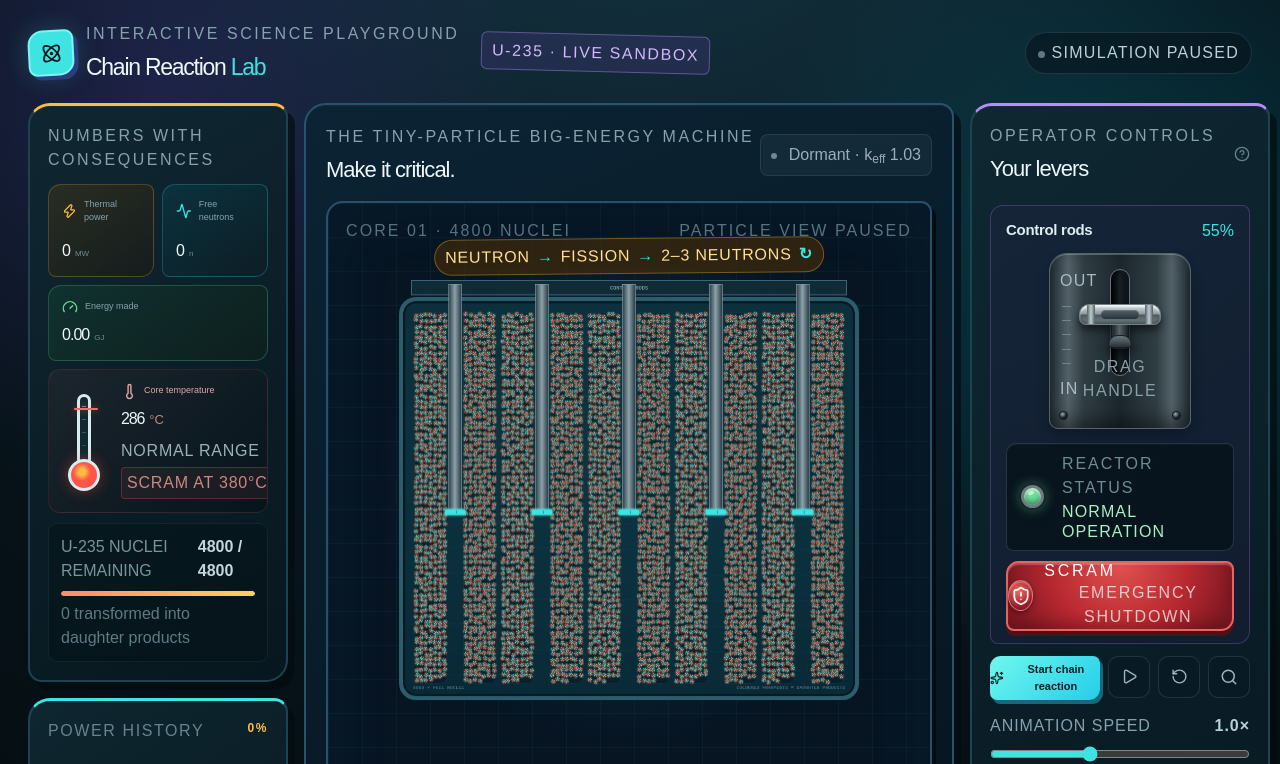
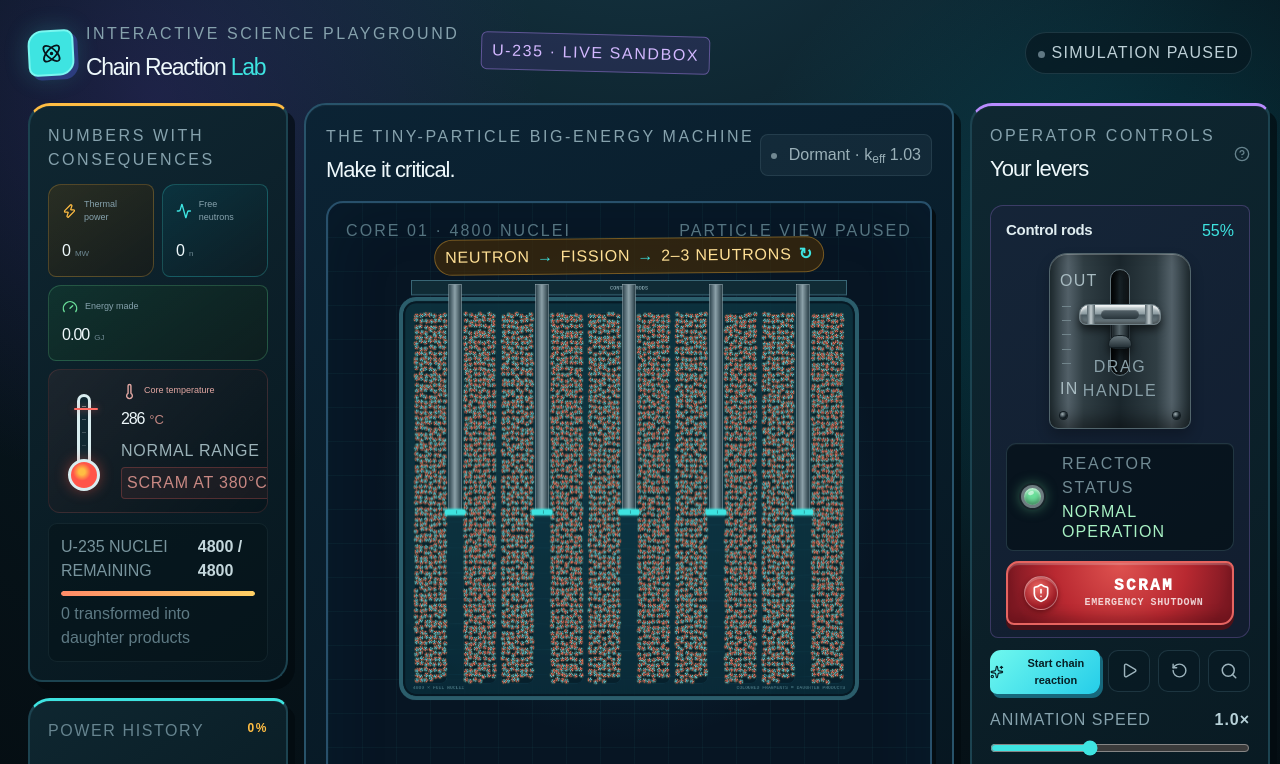
Before and after one commit to awm11/nuclear-reactor, a React (Vite) app: page / in a window 1280 px wide. Shown: the top 764 px of the page. Built offline with nearby package versions, Linux system fonts and the light colour scheme.

Commit message:
Stabilize SCRAM button layout

```diff
--- a/app/globals.css
+++ b/app/globals.css
@@ -160,13 +160,13 @@ button:hover { transform: translateY(-1px); }
 .safety-status.danger { border-color: rgba(255,107,99,.34); background: rgba(76,13,18,.34); }
 .safety-status.danger .safety-lamp { background: #ff5148; box-shadow: 0 0 0 2px #2c1718, inset 0 2px 3px rgba(255,255,255,.66), inset 0 -3px 5px rgba(80,0,6,.46), 0 0 17px rgba(255,81,72,.72); }
 .safety-status.danger .safety-status-copy strong { color: #ff9992; }
-.scram-button { position: relative; width: 100%; min-height: 56px; margin-top: 10px; display: flex; align-items: center; justify-content: center; gap: 11px; color: #fff; border: 2px solid #e76460; border-radius: 13px 8px 13px 8px; background: radial-gradient(circle at 50% 0, #df5350, #b92931 52%, #811923 88%); box-shadow: 0 5px 0 #4d1118, inset 0 2px 1px rgba(255,255,255,.22), inset 0 -7px 12px rgba(50,0,6,.25); text-transform: uppercase; }
+.scram-button { position: relative; width: 100%; height: 64px; min-height: 64px; margin-top: 10px; padding: 7px 14px; display: grid; grid-template-columns: 38px minmax(0, 1fr); align-items: center; gap: 10px; color: #fff; border: 2px solid #e76460; border-radius: 13px 8px 13px 8px; background: radial-gradient(circle at 50% 0, #df5350, #b92931 52%, #811923 88%); box-shadow: 0 5px 0 #4d1118, inset 0 2px 1px rgba(255,255,255,.22), inset 0 -7px 12px rgba(50,0,6,.25); text-transform: uppercase; overflow: hidden; }
 .scram-button:hover { border-color: #ffaaa4; background: radial-gradient(circle at 50% 0, #ef6964, #cd3036 52%, #901c26 88%); box-shadow: 0 6px 0 #4d1118, inset 0 2px 1px rgba(255,255,255,.3), inset 0 -7px 12px rgba(50,0,6,.22), 0 0 18px rgba(255,62,54,.18); }
 .scram-button:active { transform: translateY(4px); box-shadow: 0 1px 0 #4d1118, inset 0 2px 1px rgba(255,255,255,.2), inset 0 -7px 12px rgba(50,0,6,.3); }
-.scram-cap { width: 31px; height: 31px; display: grid; place-items: center; border: 1px solid rgba(255,255,255,.38); border-radius: 50%; background: radial-gradient(circle at 42% 35%, #f16b65, #9f1d27 65%, #651019); box-shadow: inset 0 2px rgba(255,255,255,.2), 0 2px 5px rgba(45,0,4,.45); }
-.scram-copy { display: flex; flex-direction: column; align-items: flex-start; gap: 2px; }
-.scram-copy strong { font: 950 17px var(--font-geist-mono), monospace; letter-spacing: .17em; line-height: 1; }
-.scram-copy small { font: 750 6px var(--font-geist-mono), monospace; letter-spacing: .11em; opacity: .72; }
+.scram-cap { width: 34px; height: 34px; display: grid; place-items: center; justify-self: center; border: 1px solid rgba(255,255,255,.38); border-radius: 50%; background: radial-gradient(circle at 42% 35%, #f16b65, #9f1d27 65%, #651019); box-shadow: inset 0 2px rgba(255,255,255,.2), 0 2px 5px rgba(45,0,4,.45); }
+.scram-copy { min-width: 0; width: 100%; display: flex; flex-direction: column; align-items: center; justify-content: center; gap: 4px; text-align: center; }
+.scram-copy strong { font-family: var(--font-geist-mono, monospace); font-size: 16px; font-weight: 950; letter-spacing: .15em; line-height: 1; white-space: nowrap; }
+.scram-copy small { max-width: 100%; overflow: hidden; font-family: var(--font-geist-mono, monospace); font-size: 10px; font-weight: 750; letter-spacing: .06em; line-height: 1; opacity: .78; text-overflow: ellipsis; white-space: nowrap; }
 .scram-button.alarm { color: #fff; border-color: #ffd0cc; background: #d83232; box-shadow: 0 0 0 0 rgba(255,72,63,.68); animation: scram-alarm .72s ease-in-out infinite; }
 .scram-button.engaged { color: #fff; border-color: #ffaaa4; background: #9e252d; animation: none; }
 @keyframes scram-alarm { 0%, 100% { background: #a61f29; border-color: #ff8b84; box-shadow: 0 5px 0 #4d1118, 0 0 10px rgba(255,72,63,.14), inset 0 2px rgba(255,255,255,.2); } 50% { background: #ff5148; border-color: #fff0ee; box-shadow: 0 5px 0 #64151d, 0 0 0 5px rgba(255,72,63,.12), 0 0 30px rgba(255,72,63,.7), inset 0 2px rgba(255,255,255,.38); } }
```
